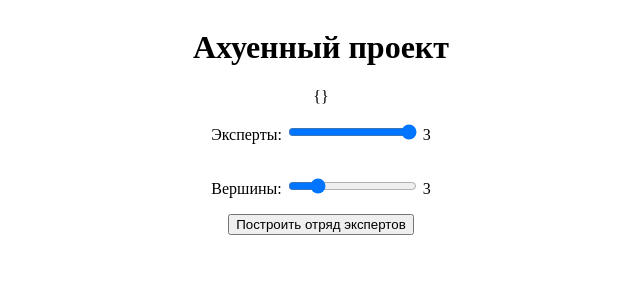
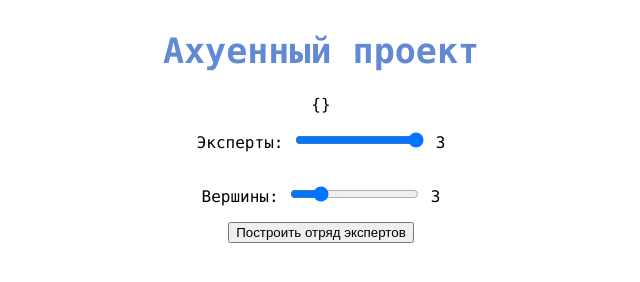
Before and after one commit to fojetin/fojetin.github.io, a plain HTML site: page test.html in a window 1280 px wide. Shown: the whole page, without its empty margins (319-959 px from the left). Drawn offline with nearby package versions, Linux system fonts and the light colour scheme.

Commit message:
апдейт тест.ксс

```diff
--- a/css/test.css
+++ b/css/test.css
@@ -1,3 +1,12 @@
+body{
+	font-family: Monaco, Courier, monospace;
+}
+
 .flip-list-move {
   transition: transform 1s;
 }
+
+h1 {
+	font-size: 35px;
+    color: #618ad2;
+}
```
